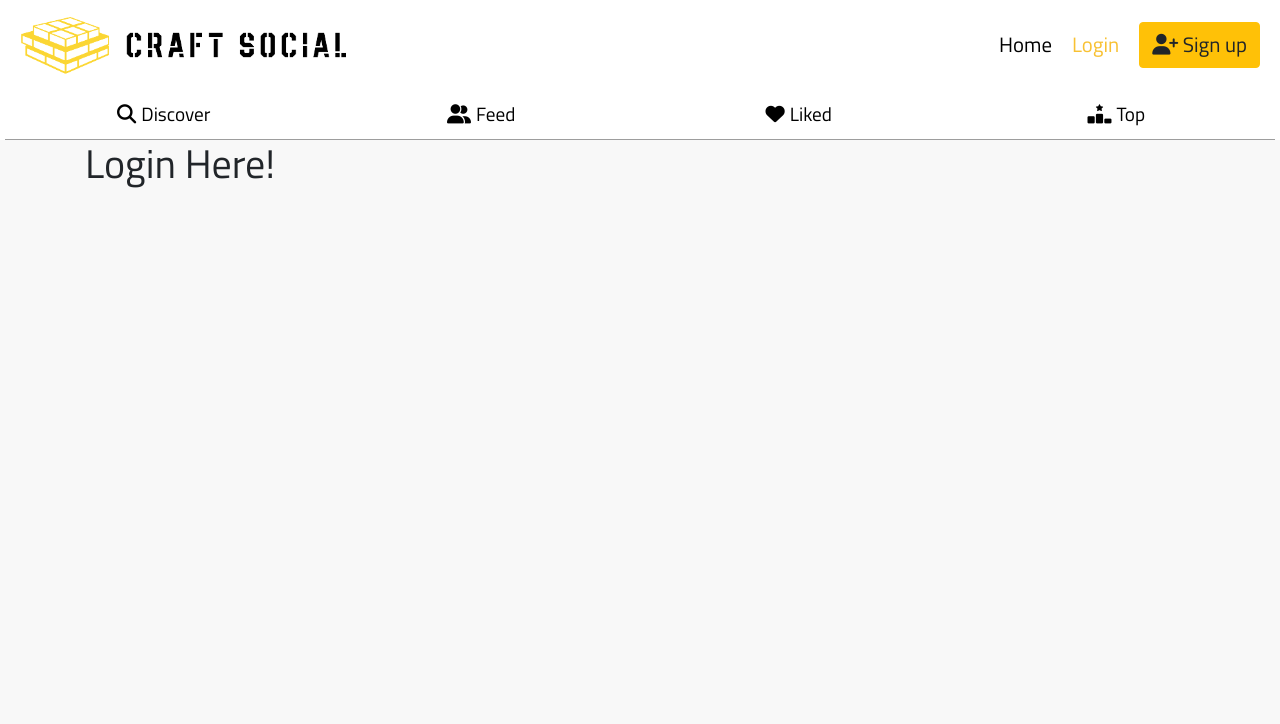
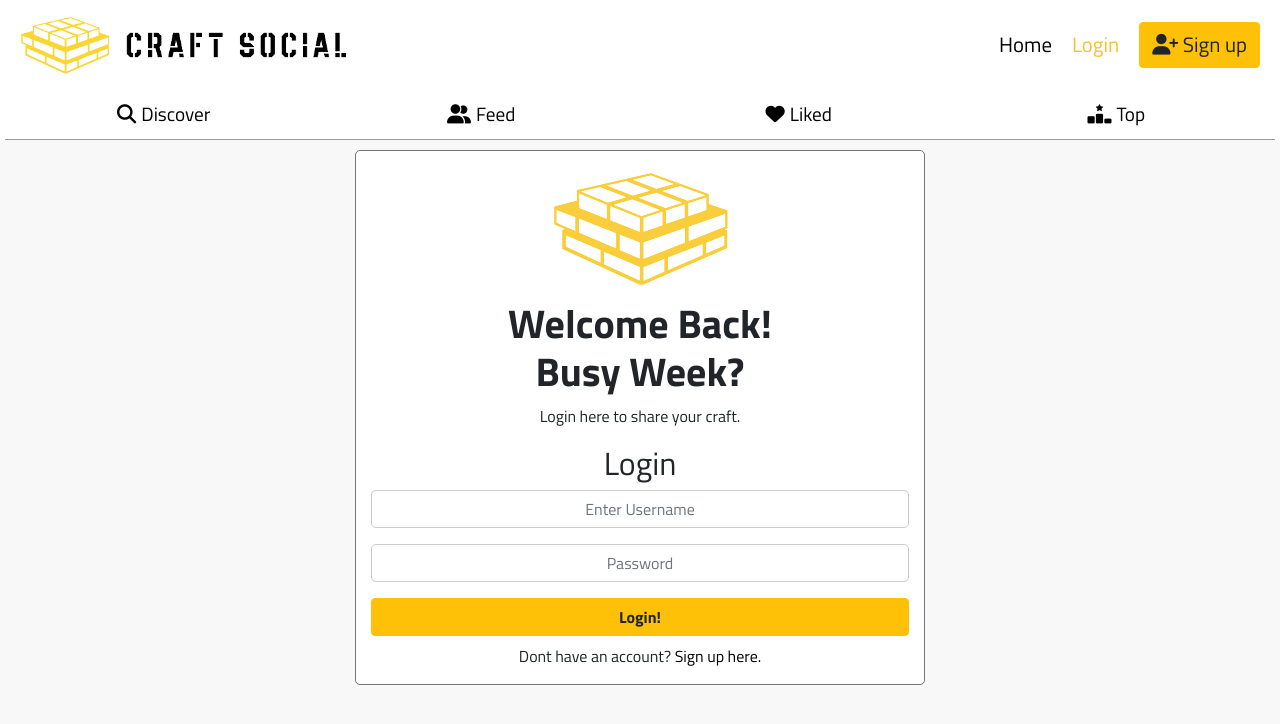
Before and after one commit to mtmanning93/craft-front, a React (Create React App) app: page /login in a window 1280 px wide. Shown: the top 724 px of the page. Built offline with nearby package versions, Linux system fonts and the light colour scheme.

Commit message:
Add structure, handleSubmit and handleChange functions, including error messages

```diff
--- a/src/pages/auth/LogInForm.js
+++ b/src/pages/auth/LogInForm.js
@@ -1,9 +1,108 @@
-import React from 'react'
+import React, { useState } from "react";
+import { Row, Col, Form, Button, Alert } from "react-bootstrap";
+import icon from "../../assets/icon_nobg.png";
+import styles from "../../styles/SignUpForm.module.css";
+import { Link, useHistory } from "react-router-dom";
+import axios from "axios";
 
 const LogInForm = () => {
+  const [loginData, setLoginData] = useState({
+    username: "",
+    password: "",
+  });
+
+  const { username, password } = loginData;
+
+  const [errors, setErrors] = useState({});
+
+  const history = useHistory();
+
+  const handleChange = (event) => {
+    setLoginData({
+      ...loginData,
+      [event.target.name]: event.target.value,
+    });
+  };
+
+  const handleSubmit = async (event) => {
+    event.preventDefault();
+    try {
+      await axios.post("/dj-rest-auth/login/", loginData);
+      history.push("/");
+    } catch (err) {
+      setErrors(err.response?.data);
+    }
+  };
+
   return (
-    <h1>Login Here!</h1>
-  )
-}
+    <Row>
+      <Col className={`mx-auto text-center ${styles.FormWrapper}`} md={6}>
+        <img src={icon} alt="site icon" />
+        <h1 className={styles.Heading}>
+          Welcome Back!
+          <br />
+          Busy Week?
+        </h1>
+        <p>Login here to share your craft.</p>
 
-export default LogInForm
+        <Form className="mb-2" onSubmit={handleSubmit}>
+          <h2>Login</h2>
+          <Form.Group controlId="username">
+            <Form.Label className="d-none">Username</Form.Label>
+            <Form.Control
+              className={styles.Input}
+              type="text"
+              placeholder="Enter Username"
+              name="username"
+              value={username}
+              onChange={handleChange}
+            />
+          </Form.Group>
+          {errors.username?.map((message, idx) => (
+            <Alert variant="warning" key={idx}>
+              {message}
+            </Alert>
+          ))}
+
+          <Form.Group controlId="password">
+            <Form.Label className="d-none">Password</Form.Label>
+            <Form.Control
+              className={styles.Input}
+              type="password"
+              placeholder="Password"
+              name="password"
+              value={password}
+              onChange={handleChange}
+            />
+          </Form.Group>
+          {errors.password?.map((message, idx) => (
+            <Alert variant="warning" key={idx}>
+              {message}
+            </Alert>
+          ))}
+
+          {/* make button seperate component? */}
+          <Button
+            className={styles.Button}
+            variant="warning"
+            size="md"
+            type="submit"
+            block
+          >
+            Login!
+          </Button>
+          {errors.non_field_errors?.map((message, idx) => (
+            <Alert variant="warning" key={idx} className="mt-3">
+              {message}
+            </Alert>
+          ))}
+        </Form>
+        <p>
+          Dont have an account? <Link to="/signup">Sign up here.</Link>
+        </p>
+      </Col>
+    </Row>
+  );
+};
+
+export default LogInForm;
```
